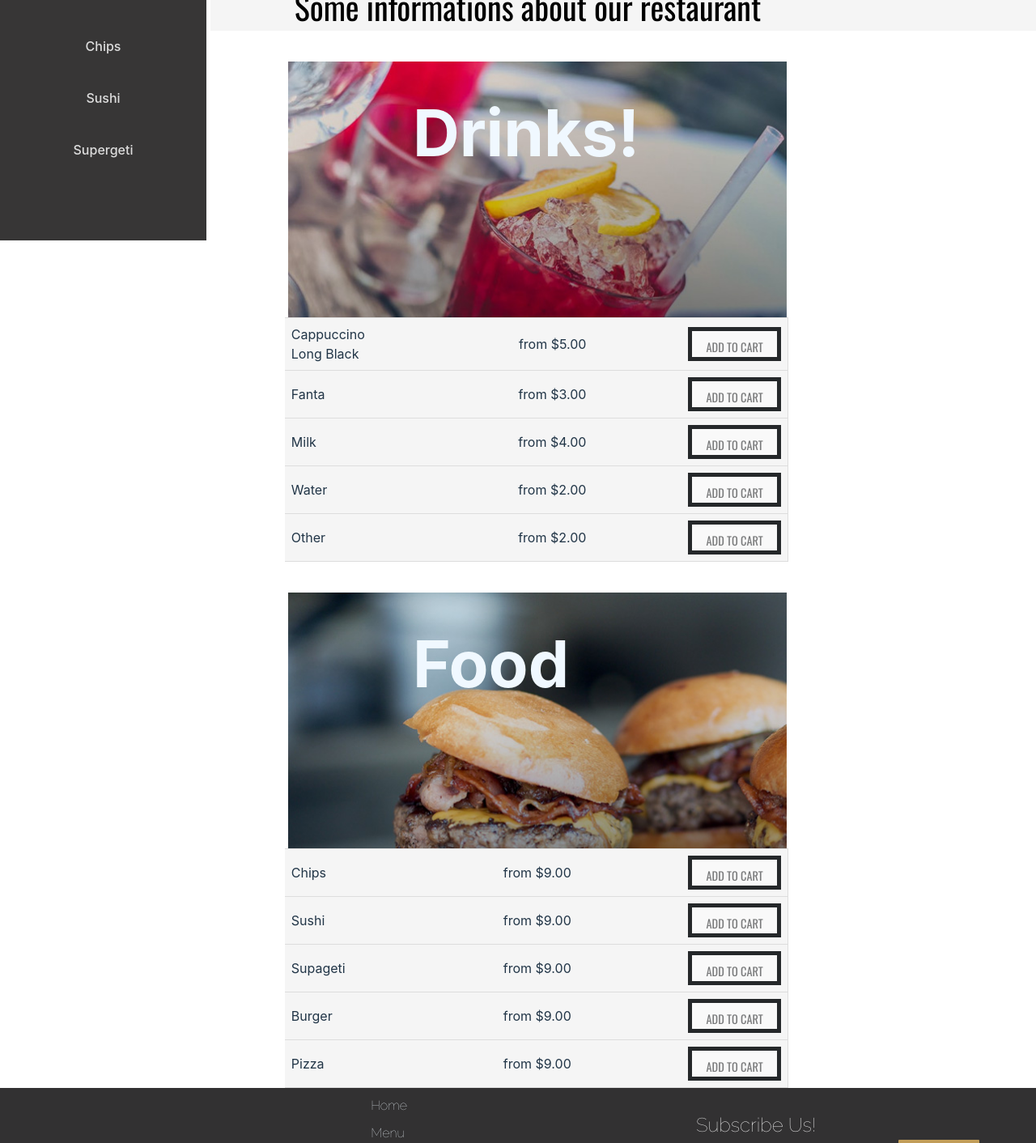
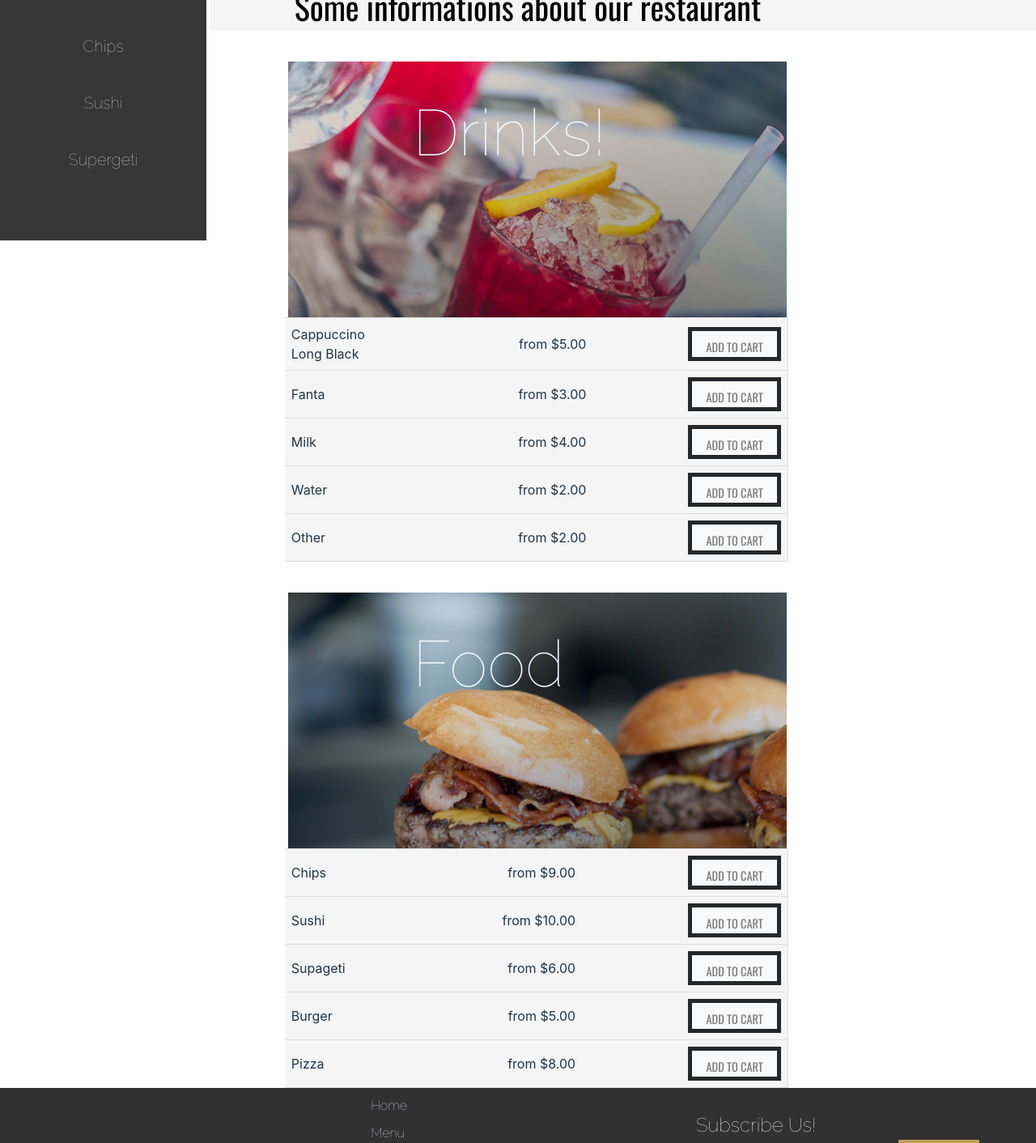
Before and after one commit to SolangeUwera/FabCafe, a React (Vite) app: page /Menu in a window 1280 px wide. Shown: the part 260-1672 px from the top of the page at 81% size. Built offline with nearby package versions, Linux system fonts and the light colour scheme.

Commit message:
my next commit

```diff
--- a/src/Component/Book.jsx
+++ b/src/Component/Book.jsx
@@ -14,7 +14,7 @@ const Book = () => {
     <div className="booktable">
       <div className="headandparag">
     <h1 className="headtablebook"> Would you like to visit Us</h1>
-    <p className="partablehead">Book a table righ tnow or make order online</p>
+    <p className="partablehead">Book a table right now or make order online</p>
     </div>
     <div className="butota">
     <Link to="/orderOnline"><button className="butotable">Order Online </button></Link>
--- a/src/Component/Menu.jsx
+++ b/src/Component/Menu.jsx
@@ -189,7 +189,7 @@ const Order = () => {
                     <td className="tableleft">
                      Sushi
                     </td>
-                    <td className="tableright">from $9.00</td>
+                    <td className="tableright">from $10.00</td>
                     <td>
                     <Link to="/cart"> <button className="addtablecart">Add To Cart</button>
                     </Link></td>
@@ -198,7 +198,7 @@ const Order = () => {
                     <td className="tableleft">
                       Supageti
                     </td>
-                    <td className="tableright">from $9.00</td>
+                    <td className="tableright">from $6.00</td>
                     <td>
                     <Link to="/cart"> <button className="addtablecart">Add To Cart</button>
                     </Link></td>
@@ -207,7 +207,7 @@ const Order = () => {
                     <td className="tableleft">
                       Burger
                     </td>
-                    <td className="tableright">from $9.00</td>
+                    <td className="tableright">from $5.00</td>
                     <td>
                     <Link to="/cart"><button className="addtablecart">Add To Cart</button>
                     </Link></td>
@@ -216,7 +216,7 @@ const Order = () => {
                     <td className="tableleft">
                       Pizza
                     </td>
-                    <td className="tableright">from $9.00</td>
+                    <td className="tableright">from $8.00</td>
                     <td>
                     <Link to="/cart"><button className="addtablecart">Add To Cart</button>
                     </Link></td>
--- a/src/Component/Offers.jsx
+++ b/src/Component/Offers.jsx
@@ -2,9 +2,9 @@ import "../Style/Offer.css"
 import NavBar from "./NavBar"
 import Footer from "./Footer"
 import { SiAnaconda } from "react-icons/si";
-import pizzadiv from "../assets/10009.jpg"
+import pizzadiv from "../assets/image-1.jpg"
 import pizzadiv2 from "../assets/10002.jpg"
-import pizzadiv3 from "../assets/10008.jpg"
+import pizzadiv3 from "../assets/supageti3.jpg"
 
 const Offer = () => {
   return (
@@ -40,7 +40,7 @@ const Offer = () => {
 
    <div className="pizzadivb">
 
-   <img src={pizzadiv3} alt="img" width={800} height={500}  className="imgpiz"/>
+   <img src={pizzadiv} alt="img" width={800} height={500}  className="imgpiz"/>
    </div>
  <div className="whitediva">
     <h1 className="headinwhitea">Free Small Pizza</h1>
@@ -73,7 +73,7 @@ const Offer = () => {
   <img src={pizzadiv3} alt="img" width={900} height={500}  className="imgpiz"/>
   </div>
 <div className="whitediva">
-   <h1 className="headinwhitea">Free Burger</h1>
+   <h1 className="headinwhitea">Free plate of Supageti</h1>
 
    <p>Get free burger from orders higher that $40!</p>
    <p>Only on Tuesdays</p>
--- a/src/Component/Signup.jsx
+++ b/src/Component/Signup.jsx
@@ -57,7 +57,7 @@ const Sign = () => {
           />
         </div>
         <div className="flex-column">
-          <label>Password </label>
+          <label>Phone Number </label>
         </div>
         <div className="sl-inputForm">
           <input
--- a/src/Style/Book.css
+++ b/src/Style/Book.css
@@ -167,7 +167,7 @@ img {
     background-size: cover; /* or contain, depending on your preference */
     background-repeat: no-repeat;
     height: 300px;
-    width: 65%;
+    width: 100%;
 
 }
 
--- a/src/Style/Home.css
+++ b/src/Style/Home.css
@@ -14,7 +14,7 @@
     color: #ffffff90;
     font-family: 'Raleway';
     margin-top: 7%;
-    margin-left: -32%;
+    margin-left: -39%;
 }
 .homev{
     display: flex;
@@ -168,7 +168,7 @@
    .soup{
     margin-top: -3%;
     font-family: 'Oswald';
-    padding-left:45%;
+    padding-left:46%;
 
 
 }
@@ -375,6 +375,8 @@
         margin-top: -50%;
         margin-left: -130vw;
        }
+
+
 .ganzah1{
     font-size: 30px;
     margin-top: -60%;
@@ -384,7 +386,7 @@
 
     font-size: 25px;
     margin-top: -40%;
-    margin-left: -52vw;
+    margin-left: -67vw;
 }
 .imgtaaab0{
     max-width: 100%;
--- a/src/Style/Offer.css
+++ b/src/Style/Offer.css
@@ -6,7 +6,7 @@
     display: flex;
     justify-content: center;
     align-items: center;
-    height: 100vh;
+    height: 110vh;
 }
 .burgerdivamenu1{
 
--- a/src/Style/Order.css
+++ b/src/Style/Order.css
@@ -234,8 +234,10 @@ td {
     font-size: 20px;
     margin-top: -10%;
     margin-left: 20%;
+    font-family: 'Raleway';
 }
 .burgerdivpmenu{
+    font-family: 'Raleway';
     font-size: 20px;
     margin-top: 30%;
     margin-left: -25%;
--- a/src/index.css
+++ b/src/index.css
@@ -106,6 +106,13 @@ button:focus-visible {
     justify-content: center;
     border-width: 2px;
     box-sizing: border-box;
+}
+.burgermenu{
+  font-family: 'Raleway';
+}
+.blakNav{
+  font-family: 'Raleway';
+  font-size: 20px;
 }
 .sl-button-submit12{
   color: #f9f9f9;
```
